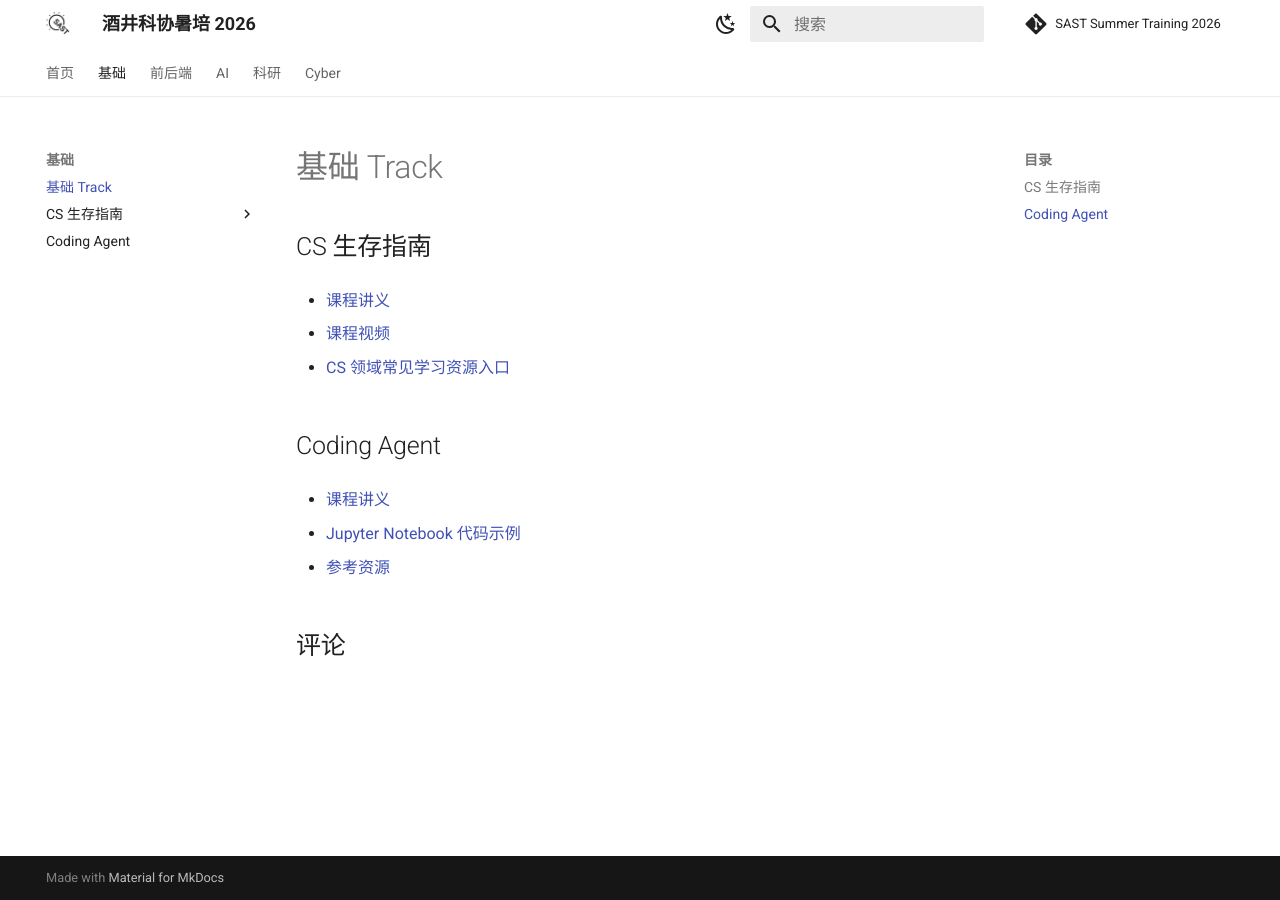
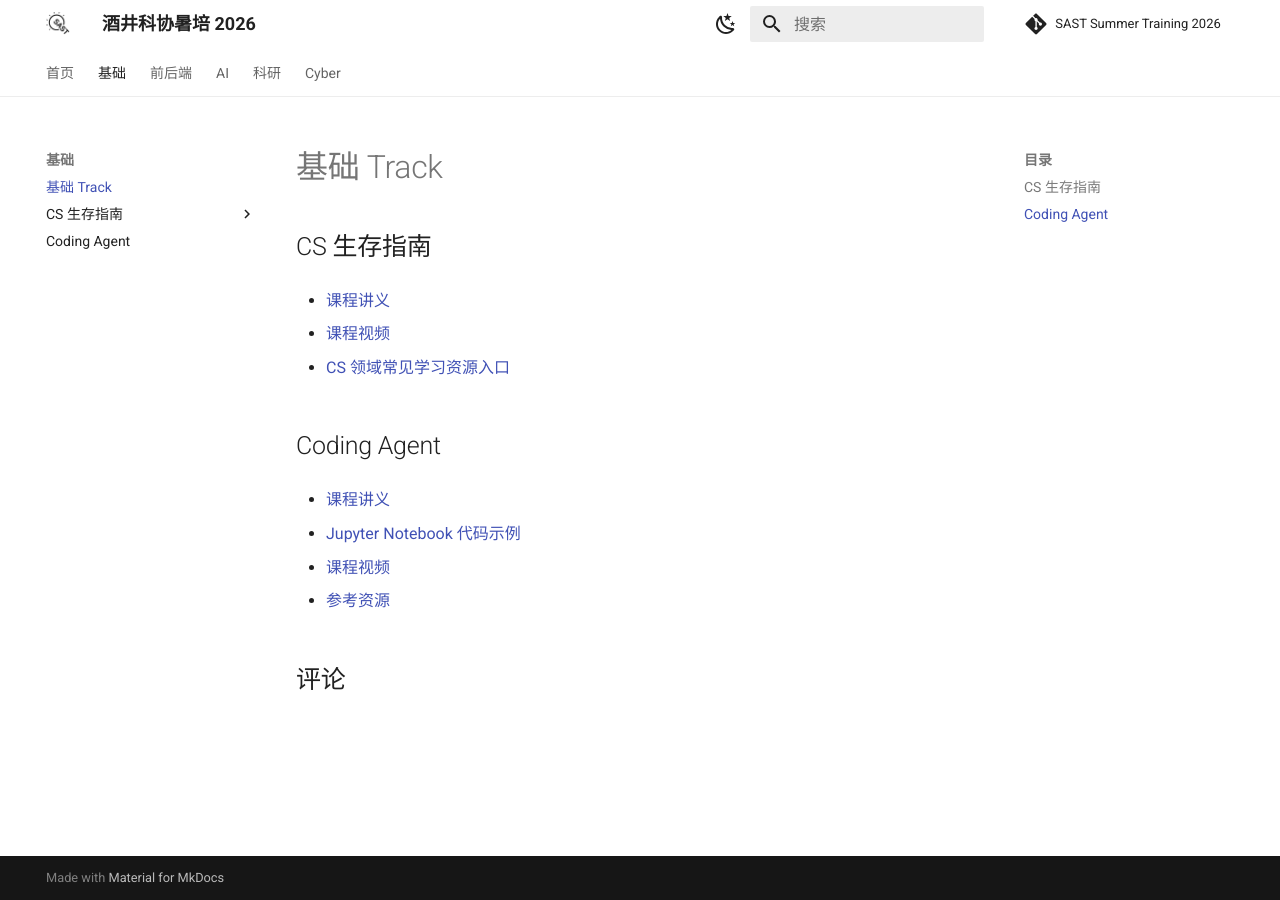
Before and after one commit to sast-summer-training-2026/sast-summer-training-2026.github.io, an MkDocs documentation site: the page built from docs/basic/index_basic.md, in a window 1280 px wide. Built offline with MkDocs 1.6.1 and Material for MkDocs 9.7.7, drawn with Linux system fonts in a browser that asks for light colours; comment, search, counter and statistics services are not loaded.

Commit message:
添加coding agent视频链接

```diff
--- a/docs/basic/index_basic.md
+++ b/docs/basic/index_basic.md
@@ -14,4 +14,6 @@
 
 - [Jupyter Notebook 代码示例](/basic/coding-agent/agent_loop.ipynb){: download="" }
 
+- [课程视频](https://www.bilibili.com/video/BV135Kh6dERa)
+
 - [参考资源](/basic/coding-agent/#_2)
```
